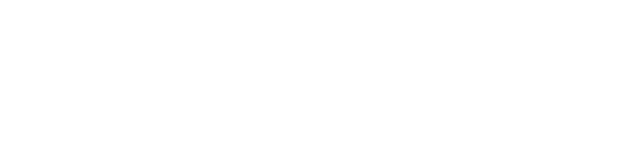
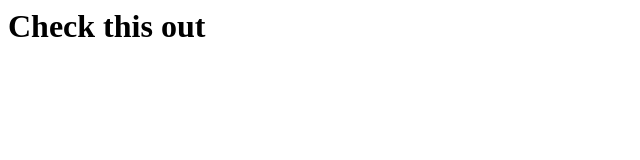
Before and after one commit to marcbranham/codingdemo, a plain HTML site: page index.html in a window 1280 px wide. Shown: the whole page, without its empty margins (0-640 px from the left). Drawn offline with Linux system fonts and the light colour scheme.

Commit message:
Adds a header to index.html

```diff
--- a/index.html
+++ b/index.html
@@ -6,6 +6,6 @@
     <title>Document</title>
 </head>
 <body>
-
+    <h1>Check this out</h1>
 </body>
 </html>
```
